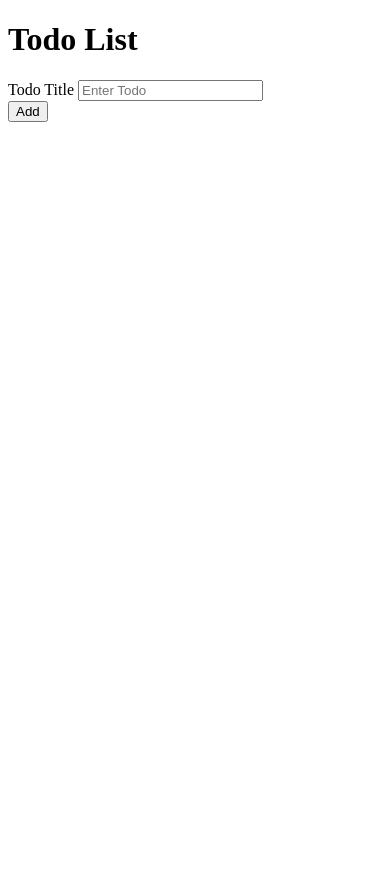
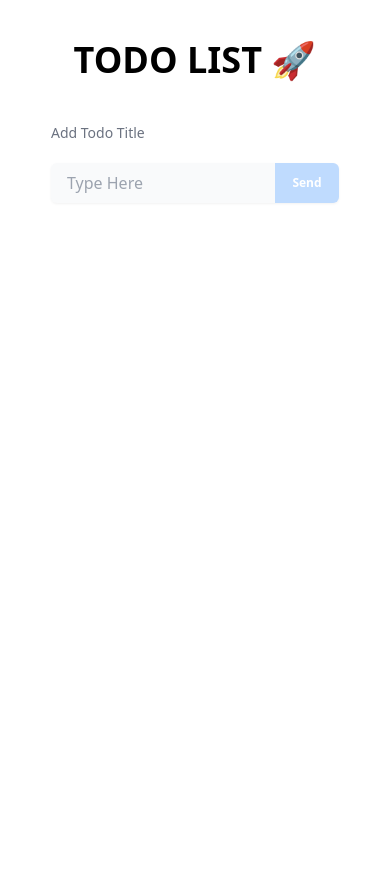
Before and after one commit to 1paramveer/crud-todo, a Flask app: page / in a window 390 px wide. Before the commit the page ends 122 px from the top, so only its background shows below. Run offline with Flask 3, Linux system fonts and the light colour scheme; some libraries are stand-ins or nearby versions.

Commit message:
added styles

```diff
--- a/templates/index.html
+++ b/templates/index.html
@@ -4,27 +4,68 @@
     <meta charset="UTF-8" />
     <meta name="viewport" content="width=device-width, initial-scale=1.0" />
     <title>Todo App</title>
+    <script src="https://cdn.tailwindcss.com"></script>
   </head>
-  <body>
-    <h1>Todo List</h1>
+  <body class="flex flex-col items-center mt-10 h-screen overflow-hidden">
+    <h1 class="uppercase text-4xl font-bold">Todo List 🚀</h1>
 
-    <form action="/add" , method="post">
-      <div>
-        <label for="title">Todo Title</label>
-        <input type="text" name="title" placeholder="Enter Todo" />
-        <br />
-        <button type="submit">Add</button>
+    <form action="/add" method="post">
+      <div class="group w-72 md:w-80 lg:w-96 m-10">
+        <label
+          for="title"
+          class="inline-block w-full text-sm font-medium text-gray-500 transition-all duration-200 ease-in-out group-focus-within:text-blue-400 pb-5"
+          >Add Todo Title</label
+        >
+        <div class="relative flex items-center">
+          <input
+            type="text"
+            name="title"
+            placeholder="Type Here"
+            class="peer relative h-10 w-full rounded-md bg-gray-50 pl-4 pr-20 font-thin outline-none drop-shadow-sm transition-all duration-200 ease-in-out focus:bg-white focus:drop-shadow-lg"
+          />
+          <button
+            type="submit"
+            class="absolute right-0 h-10 w-16 rounded-r-md bg-blue-200 text-xs font-semibold text-white transition-all duration-200 ease-in-out group-focus-within:bg-blue-400 group-focus-within:hover:bg-blue-600"
+          >
+            Send
+          </button>
+        </div>
+      </div>
+
+      {% if todo_list|length > 0 %}
+      <div
+        class="container-fluid p-8 border border-l-8 border-blue-500 shadow-xl rounded-lg bg-gray-100 justify-between"
+      >
         {% for todo in todo_list %}
-        <p>{{todo.id}} | {{todo.title}}</p>
+        <p
+          class="h-auto w-auto p-5 rounded-lg bg-green-200 border border-green-300 mb-6"
+        >
+          {{todo.id}} | {{todo.title}}
+        </p>
         {% if todo.complete == False %}
-        <span>Not Completed</span>
+        <span
+          class="rounded-lg px-4 py-2 bg-yellow-500 hover:bg-yellow-600 duration-300"
+          >Not Completed</span
+        >
         {% else %}
-        <span>Completed</span>
+        <span
+          class="rounded-lg px-4 py-2 bg-green-700 text-green-100 hover:bg-green-800 duration-300"
+          >Completed</span
+        >
         {% endif %}
-        <a href="/update/{{ todo.id }}">Update</a>
-        <a href="/delete/{{ todo.id }}">Delete</a>
+        <a
+          href="/update/{{ todo.id }}"
+          class="rounded-lg px-4 py-2 bg-gray-900 text-gray-100"
+          >Update</a
+        >
+        <a
+          href="/delete/{{ todo.id }}"
+          class="rounded-lg px-4 py-2 bg-red-600 text-red-100 hover:bg-red-700 duration-300"
+          >Delete</a
+        >
         {% endfor %}
       </div>
+      {% endif %}
     </form>
   </body>
 </html>
```
Also changed, not shown: instance/db.sqlite.
